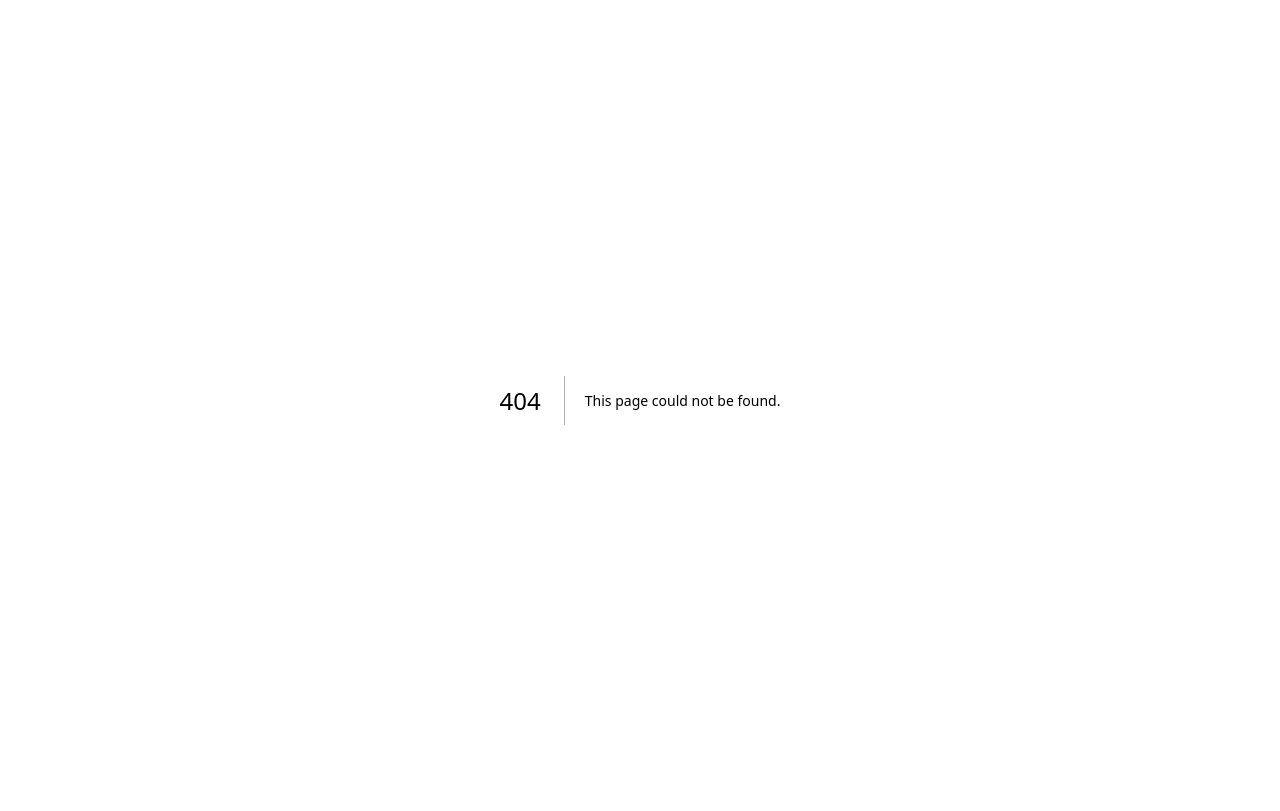
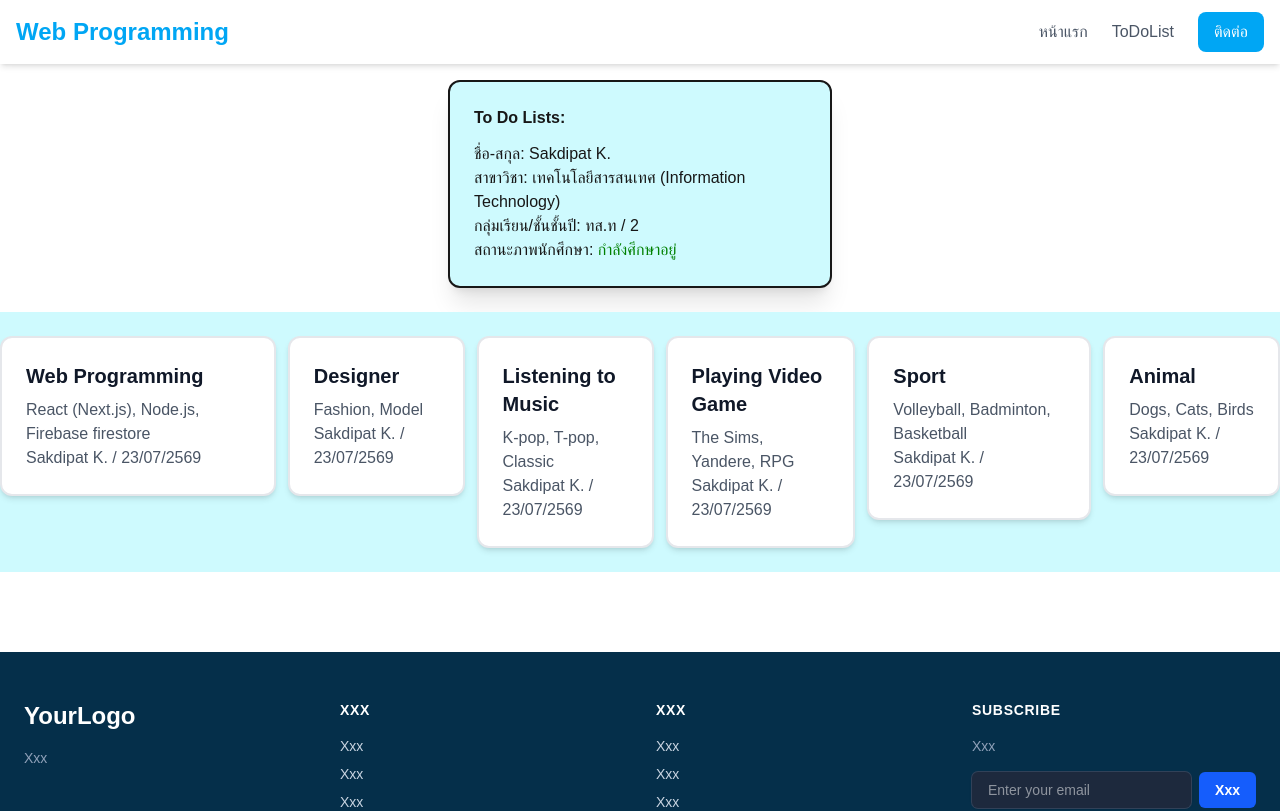
Before and after one commit to sakdipatball-collab/ball-next-app, a Next.js app: page /week03 in a window 1280 px wide. Before the commit this address had no page. Shown: the top 811 px of the page. Built offline with nearby package versions, Linux system fonts and the light colour scheme.

Commit message:
week03 commit

```diff
--- a/app/components/header.tsx
+++ b/app/components/header.tsx
@@ -7,6 +7,7 @@ export default function Header() {
 
     <div className="hidden md:flex items-center gap-6 text-gray-600">
       <a href="/week02" className="hover:text-sky-500">หน้าแรก</a>
+      <a href="/week03" className="hover:text-sky-500">ToDoList</a>
       <a href="/contact" className="bg-sky-500 text-white px-4 py-2 rounded-lg">ติดต่อ</a>
     </div>
   </nav>
--- /dev/null
+++ b/app/data/toDoList.tsx
@@ -0,0 +1,44 @@
+export const toDoList = [
+    {
+        title: "Web Programming",
+        desc: "React (Next.js), Node.js, Firebase firestore",
+        date_added: "23/07/2569",
+        author: "Sakdipat K.",
+        status: true
+    },
+    {
+        title: "Designer",
+        desc: "Fashion, Model",
+        date_added: "23/07/2569",
+        author: "Sakdipat K.",
+        status: true
+    },
+    {
+        title: "Listening to Music",
+        desc: "K-pop, T-pop, Classic",
+        date_added: "23/07/2569",
+        author: "Sakdipat K.",
+        status: true
+    },
+    {
+        title: "Playing Video Game",
+        desc: "The Sims, Yandere, RPG",
+        date_added: "23/07/2569",
+        author: "Sakdipat K.",
+        status: true
+    },
+    {
+        title: "Sport",
+        desc: "Volleyball, Badminton, Basketball",
+        date_added: "23/07/2569",
+        author: "Sakdipat K.",
+        status: true
+    },
+    {
+        title: "Animal",
+        desc: "Dogs, Cats, Birds",
+        date_added: "23/07/2569",
+        author: "Sakdipat K.",
+        status: true
+    }
+];
--- /dev/null
+++ b/app/week03/page.tsx
@@ -0,0 +1,54 @@
+import Header from "../components/header";
+import Footer from "../components/footer";
+import { toDoList } from "../data/toDoList";
+
+export default function ToDoList(){
+
+    let name = "Sakdipat K.";
+    const major = "เทคโนโลยีสารสนเทศ (Information Technology)";
+    let classYear = 2;
+    let classSec = "ทส.ท";
+    let active = true;
+
+    console.log(`Name: ${name}`);
+    console.log(`Major: ${major}`);
+
+    //Arrow const isActive = (act: boolean) => (act) ? "yes" : "no";
+    const isActive = (act: boolean) => {
+        if(act)
+            return <samp style={{color: "green" }}>กำลังศึกษาอยู่</samp>;
+         return <samp style={{color: "red" }}>ไม่ได้เป็นศึกษาแล้ว</samp>;
+    }
+
+    const tmpTdl = toDoList.map((item, index)=>
+        <ul>
+            <div className="max-w-md mx-auto my-6 p-6 bg-white dark:bg-gray-800 rounded-xl border-2 border-solid border-gray-200 dark:border-gray-700 shadow-md hover:shadow-xl transition-all duration-300 ease-in-out" key={index}>
+        <h2 className="text-xl font-bold text-gray-900 dark:text-white mb-2">{item.title}</h2>
+        <p className="text-gray-600 dark:text-gray-300">{item.desc}</p>
+        <p className="text-gray-600 dark:text-gray-300">{item.author} / {item.date_added}</p>
+            </div>
+        </ul>
+    )
+
+    return (
+        <>
+            <Header />
+
+            <a href="#"className=" bg-cyan-100 block max-w-sm mx-auto my-6 p-6 dark:bg-slate-800 rounded-xl shadow-xl overflow-hidden mt-20 mb-6 class= border-2 border-solid shadow-md hover:shadow-xl transition-all duration-300 ease-in-out">
+        <h5 className="mb-3 text-2x1 font-semibold">To Do Lists:</h5>
+            <p>
+            ชื่อ-สกุล: {name} <br></br>
+            สาขาวิชา: {major} <br></br>
+            กลุ่มเรียน/ชั้นชั้นปี: {classSec} / {classYear} <br></br>
+            สถานะภาพนักศึกษา: {isActive(active)} <br></br>
+            </p>
+            </a>
+
+            <div className="flex justify-center gap-3 bg-cyan-100">
+                {tmpTdl}
+            </div>
+
+            <Footer />
+        </>
+    );
+}
```
